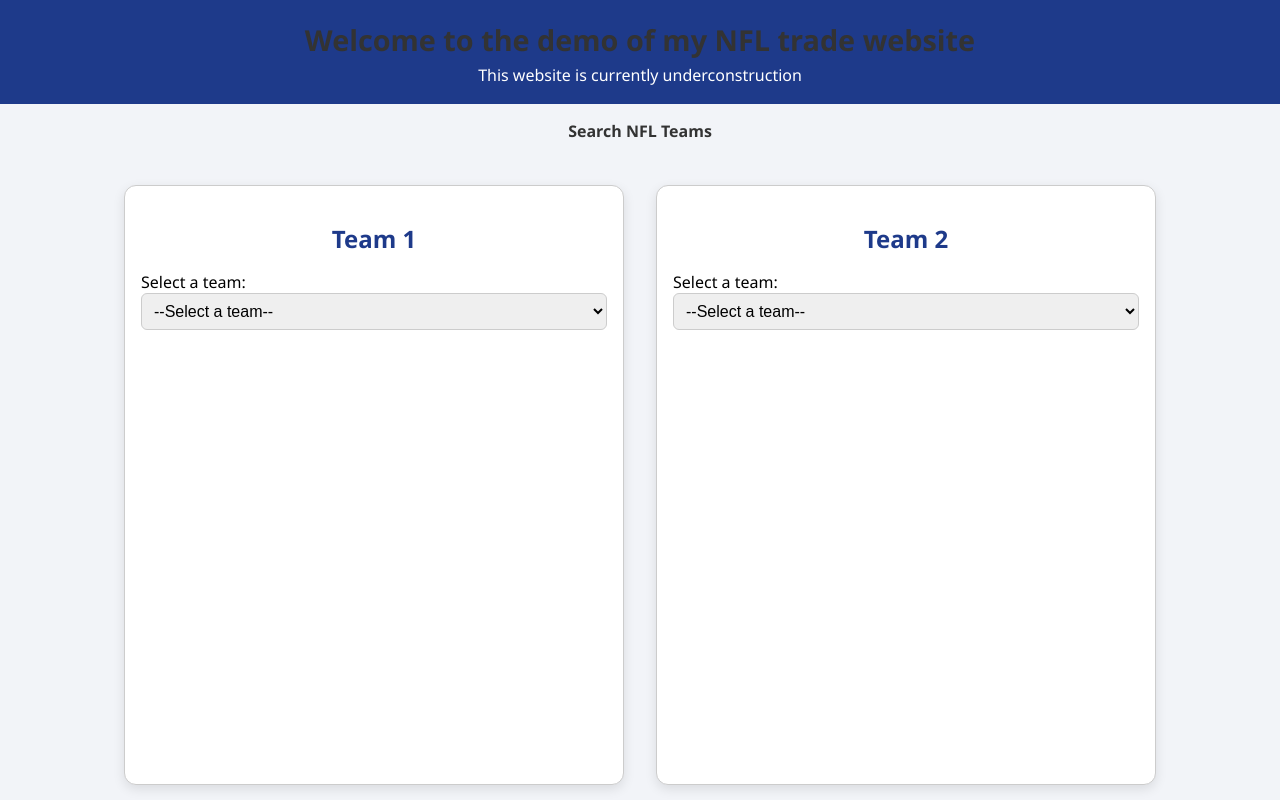
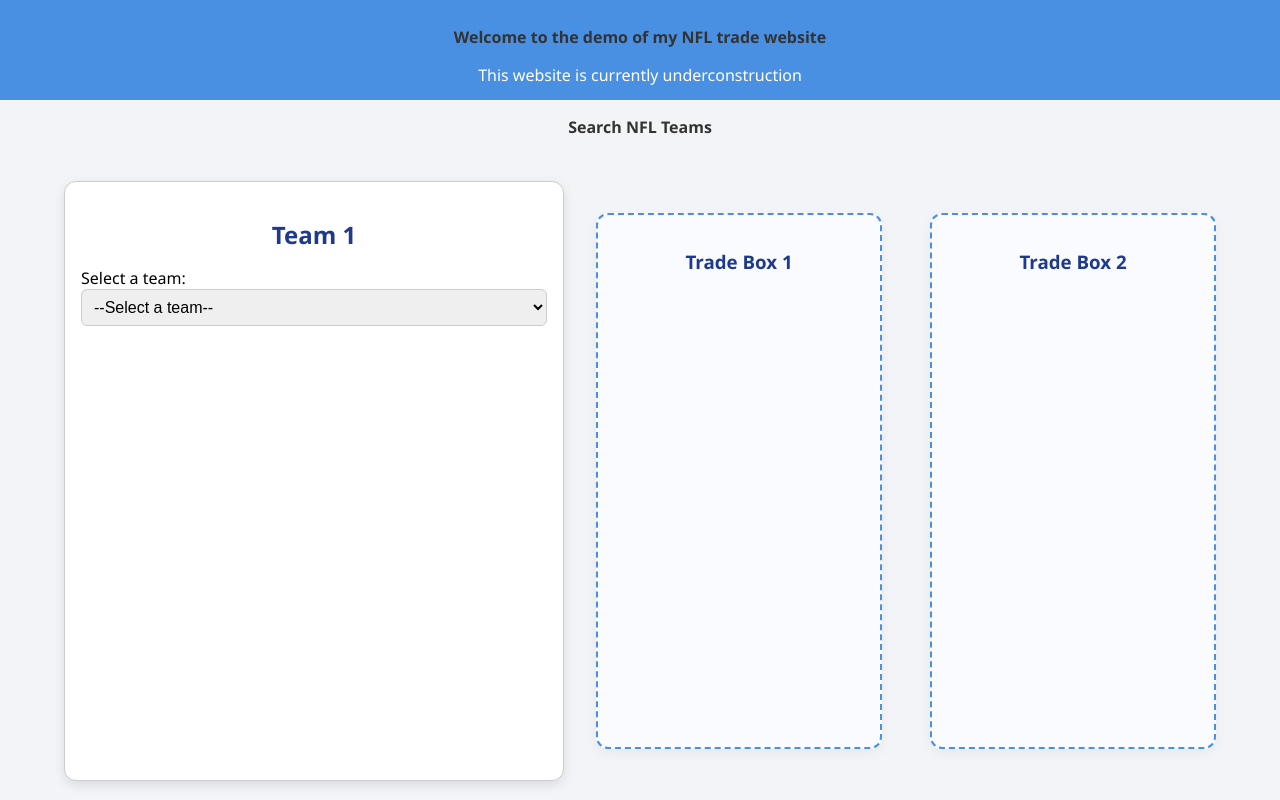
Before and after one commit to LukeChamberlain/NFL-Website, a website: page index.html in a window 1280 px wide. Shown: the top 800 px of the page. Drawn offline with Linux system fonts and the light colour scheme; no server answers.

Commit message:
added the drag and drop functions to my website to the trade boxes

```diff
--- a/index.css
+++ b/index.css
@@ -22,12 +22,12 @@
   }
 
 .banner {
-    background-color: #4a90e2; /* or use a background image */
+    background-color: #4a90e2;
     color: white;
     text-align: center;
     padding: 10px;
     position: relative;
-    height: 4em;
+    height: 5em;
 }
 
 .banner p, h1{
@@ -51,23 +51,6 @@
     margin: 0;
     font-family: 'Segoe UI', Tahoma, Geneva, Verdana, sans-serif;
     background-color: #f2f4f8;
-}
-
-.banner {
-    background-color: #1e3a8a;
-    color: white;
-    text-align: center;
-    padding: 20px;
-}
-
-.banner h1 {
-    margin: 0;
-    font-size: 1.8em;
-}
-
-.banner p {
-    margin: 5px 0 0;
-    font-size: 1em;
 }
 
 h1 {
@@ -117,7 +100,7 @@
 #results2 {
     flex: 1;
     overflow-y: auto;
-    padding-right: 10px; /* Avoid content hiding behind scrollbar */
+    padding-right: 10px;
 }
 
 .roster-item {
@@ -145,3 +128,30 @@
     margin: 0;
     color: #333;
 }
+
+.trade-boxes-container {
+    display: flex;
+    justify-content: center;
+    gap: 3rem;
+    margin: 2rem 0;
+}
+
+.trade-box {
+    width: 250px;
+    min-height: 300px;
+    border: 2px dashed #4a90e2;
+    border-radius: 12px;
+    background: #f9fbff;
+    padding: 1rem;
+    box-shadow: 0 4px 12px rgba(0,0,0,0.05);
+}
+
+.trade-box h3 {
+    text-align: center;
+    margin-bottom: 1rem;
+    color: #1e3a8a;
+}
+
+.trade-players {
+    min-height: 200px;
+}
--- a/index.html
+++ b/index.html
@@ -6,6 +6,21 @@
     <title>Search API</title>
     <link rel="stylesheet" href="index.css">
     <script>
+
+        function allowDrop(ev) {
+            ev.preventDefault();
+        }
+
+        function drag(ev) {
+            ev.dataTransfer.setData("text/html", ev.target.outerHTML);
+        }
+
+        function drop(ev, boxNumber) {
+            ev.preventDefault();
+            const data = ev.dataTransfer.getData("text/html");
+            document.querySelector(`#tradeBox${boxNumber} .trade-players`).innerHTML += data;
+        }
+
         async function redeployServer() {
             const apiUrl = "https://api.render.com/deploy/srv-d28f8tre5dus73d73450?key=xhZ_1bBYPf8";
             try {
@@ -49,7 +64,7 @@
                     const age = player.age !== undefined && player.age !== null ? player.age : "N/A";
 
                     return `
-                        <div class="roster-item">
+                        <div class="roster-item" draggable="true" ondragstart="drag(event)">
                             <img src="${headshotUrl}" alt="${name}">
                             <div>
                                 <p><strong>${name}</strong> (${position})</p>
@@ -116,6 +131,16 @@
             </select>
             <div id="results1"></div>
         </div>
+        <div class="trade-boxes-container">
+            <div id="tradeBox1" class="trade-box" ondrop="drop(event, 1)" ondragover="allowDrop(event)">
+                <h3>Trade Box 1</h3>
+                <div class="trade-players"></div>
+            </div>
+            <div id="tradeBox2" class="trade-box" ondrop="drop(event, 2)" ondragover="allowDrop(event)">
+                <h3>Trade Box 2</h3>
+                <div class="trade-players"></div>
+            </div>
+        </div>
         <div class="team-panel">
             <h2>Team 2</h2>
             <label for="teamDropdown2">Select a team:</label>
@@ -156,5 +181,6 @@
             </select>
             <div id="results2"></div>
         </div>
+
 </body>
 </html>
```
